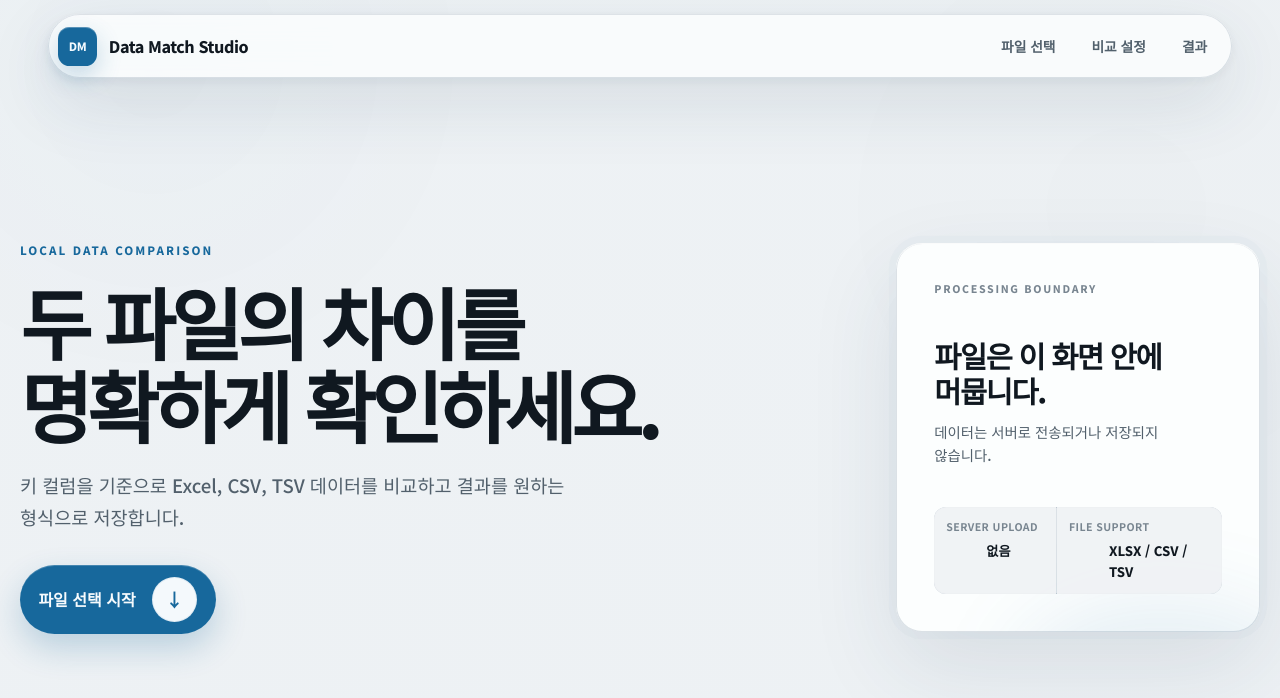
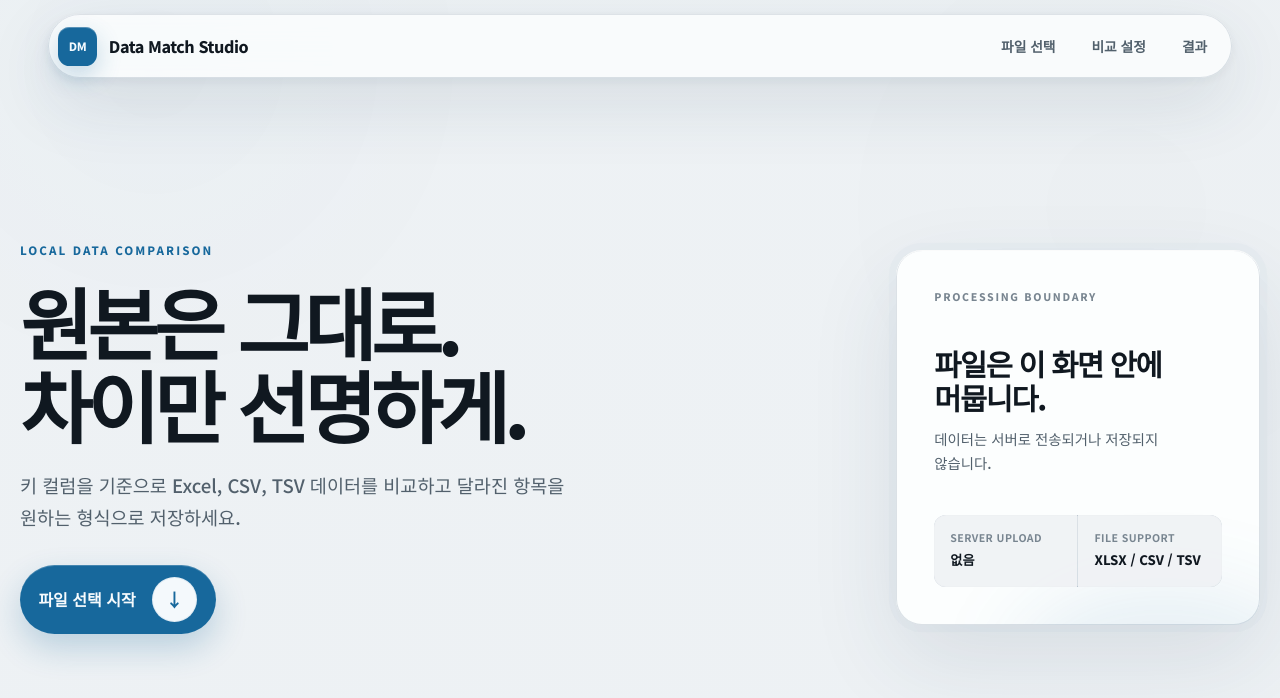
Before and after one commit to puleun58-collab/data-match-studio, a Next.js app: page / in a window 1280 px wide. Shown: the top 698 px of the page. Built offline with nearby package versions, Linux system fonts and the light colour scheme.

Commit message:
Polish hero copy and fact layout

```diff
--- a/app/globals.css
+++ b/app/globals.css
@@ -398,7 +398,7 @@ h3 {
   position: relative;
   z-index: 1;
   display: grid;
-  grid-template-columns: 0.85fr 1.15fr;
+  grid-template-columns: repeat(2, minmax(0, 1fr));
   gap: 1px;
   margin-block: var(--space-10) 0;
   overflow: hidden;
@@ -408,8 +408,12 @@ h3 {
 }
 
 .privacy-note__facts div {
+  display: flex;
   min-width: 0;
-  padding: var(--space-3);
+  min-height: 4.5rem;
+  flex-direction: column;
+  justify-content: center;
+  padding: 0.9rem 1rem;
   background: color-mix(in srgb, var(--color-surface-subtle) 92%, transparent);
 }
 
@@ -418,15 +422,17 @@ h3 {
   font-size: 0.66rem;
   font-weight: 650;
   letter-spacing: 0.04em;
+  line-height: 1.2;
   text-transform: uppercase;
 }
 
 .privacy-note__facts dd {
-  margin-block: var(--space-1) 0;
+  margin: 0.45rem 0 0;
   color: var(--color-ink);
   font-size: 0.82rem;
   font-weight: 720;
   font-variant-numeric: tabular-nums;
+  line-height: 1.25;
 }
 
 .workflow {
--- a/app/page.tsx
+++ b/app/page.tsx
@@ -247,13 +247,13 @@ export default function HomePage() {
             <div className="masthead__copy">
               <p className="masthead__eyebrow">LOCAL DATA COMPARISON</p>
               <h1>
-                <span className="headline-line">두 파일의 차이를</span>
+                <span className="headline-line">원본은 그대로.</span>
                 <span className="headline-line">
-                  <span>명확하게</span>{' '}
-                  <span>확인하세요.</span>
+                  <span>차이만</span>{' '}
+                  <span>선명하게.</span>
                 </span>
               </h1>
-              <p>키 컬럼을 기준으로 Excel, CSV, TSV 데이터를 비교하고 결과를 원하는 형식으로 저장합니다.</p>
+              <p>키 컬럼을 기준으로 Excel, CSV, TSV 데이터를 비교하고 달라진 항목을 원하는 형식으로 저장하세요.</p>
               <div className="hero-actions">
                 <a className="button button--primary hero-cta" href="#upload">
                   <span>파일 선택 시작</span>
```
